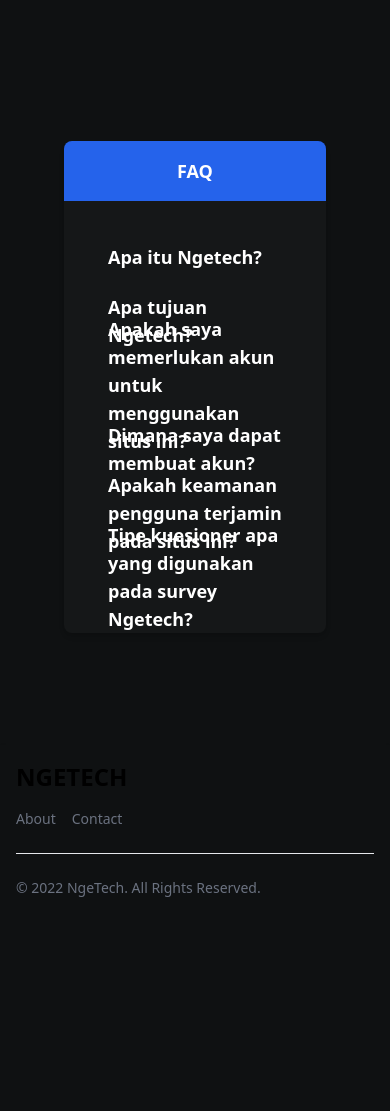
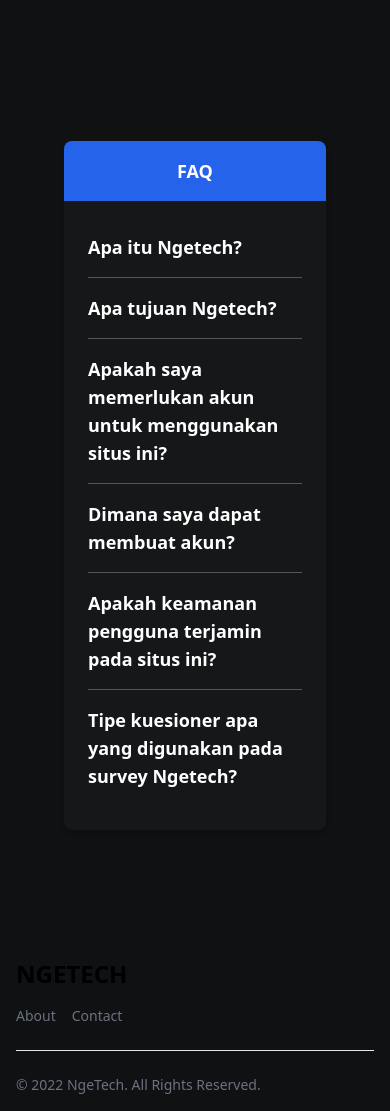
Before and after one commit to ngetech/ngetech, a Django app: page / in a window 390 px wide. Shown: the part 4695-5806 px from the top of the page. Before the commit the page ends 5592 px from the top, so only its background shows below. Run offline with Django 4.2, Linux system fonts and the light colour scheme; some libraries are stand-ins or nearby versions.

Commit message:
fix: faq section responsiveness on mobile web

```diff
--- a/main/templates/index.html
+++ b/main/templates/index.html
@@ -294,13 +294,13 @@
                 <div class="flex flex-wrap justify-center items-center bg-blue-600 hover:bg-blue-700 rounded-t-lg">
                     <h1 class="py-4 text-lg font-bold text-white">FAQ</h1>
                 </div>
-                <div class="m-6">
+                <div class="m-6 md:mx-12 lg:mx-16 flex flex-col divide-y-[1px] divide-charcoal-600">
                     <div class="transition">
-                        <div class="accordion-header cursor-pointer transition flex space-x-5 px-5 items-center h-16">
-                            <h2 class="text-white text-lg font-semibold">Apa itu Ngetech?</h2>
+                        <div class="accordion-header cursor-pointer transition flex items-center">
+                            <h2 class="text-white text-lg font-semibold my-2">Apa itu Ngetech?</h2>
                         </div>
-                        <div class="accordion-content px-5 pt-0 overflow-hidden max-h-0 space-y-4 mr-4 text-sm">
-                            <p class="text-base text-gray-400">
+                        <div class="accordion-content mb-2 pt-0 overflow-hidden max-h-0 space-y-4 mr-4 text-sm">
+                            <p class="text-base text-gray-400 mb-4">
                                 Sekilas tentang kami adalah segala hal yang berkaitan dengan teknologi masa kini, kami
                                 menawarkan
                                 banyak hal bermanfaat bagi masyarakat mulai dari berbagai informasi mengenai teknologi
@@ -312,11 +312,11 @@
                         </div>
                     </div>
                     <div class="transition">
-                        <div class="accordion-header cursor-pointer transition flex space-x-5 px-5 items-center h-16">
-                            <h2 class="text-white text-lg font-semibold">Apa tujuan Ngetech?</h2>
+                        <div class="accordion-header cursor-pointer transition flex items-center">
+                            <h2 class="text-white text-lg font-semibold mb-2 mt-4">Apa tujuan Ngetech?</h2>
                         </div>
-                        <div class="accordion-content px-5 pt-0 overflow-hidden max-h-0 space-y-4 mr-4 text-sm">
-                            <p class="text-base text-gray-400">
+                        <div class="accordion-content mb-2 pt-0 overflow-hidden max-h-0 space-y-4 mr-4 text-sm">
+                            <p class="text-base text-gray-400 mb-4">
                                 Kami sangat menyadari bahwa pusat perputaran teknologi menciptakan generasi baru yang
                                 konsumtif pada zaman digitaisasi ini. Oleh karena itu, kami hadir dalam dunia yang
                                 terdistraksi dengan teknologi untuk mengantar serta membawakan revolusi terhadap
@@ -325,12 +325,12 @@
                         </div>
                     </div>
                     <div class="transition">
-                        <div class="accordion-header cursor-pointer transition flex space-x-5 px-5 items-center h-16">
-                            <h2 class="text-white text-lg font-semibold">Apakah saya memerlukan akun untuk menggunakan
+                        <div class="accordion-header cursor-pointer transition flex items-center">
+                            <h2 class="text-white text-lg font-semibold mb-2 mt-4">Apakah saya memerlukan akun untuk menggunakan
                                 situs ini?</h2>
                         </div>
-                        <div class="accordion-content px-5 pt-0 overflow-hidden max-h-0 space-y-4 mr-4 text-sm">
-                            <p class="text-base text-gray-400">
+                        <div class="accordion-content mb-2 pt-0 overflow-hidden max-h-0 space-y-4 mr-4 text-sm">
+                            <p class="text-base text-gray-400 mb-4">
                                 Anda tidak memerlukan akun untuk melakukan survey seberapa Ngetech, melihat 5. Postingan
                                 Tech terhangat, serta menelusuri lebih jauh lagi tentang <a
                                     href="{% url 'about-us:about-us' %}" class="text-blue-500">Ngetech</a> itu sendiri.
@@ -338,35 +338,35 @@
                         </div>
                     </div>
                     <div class="transition">
-                        <div class="accordion-header cursor-pointer transition flex space-x-5 px-5 items-center h-16">
-                            <h2 class="text-white text-lg font-semibold">Dimana saya dapat membuat akun?</h2>
+                        <div class="accordion-header cursor-pointer transition flex items-center">
+                            <h2 class="text-white text-lg font-semibold mb-2 mt-4">Dimana saya dapat membuat akun?</h2>
                         </div>
-                        <div class="accordion-content px-5 pt-0 overflow-hidden max-h-0 space-y-4 mr-4 text-sm">
-                            <p class="text-base text-gray-400">
+                        <div class="accordion-content mb-2 pt-0 overflow-hidden max-h-0 space-y-4 mr-4 text-sm">
+                            <p class="text-base text-gray-400 mb-4">
                                 Anda dapat membuat akun melalui tautan <a href="{% url 'main:register' %}"
                                     class="text-blue-500">ini</a>.
                             </p>
                         </div>
                     </div>
                     <div class="transition">
-                        <div class="accordion-header cursor-pointer transition flex space-x-5 px-5 items-center h-16">
-                            <h2 class="text-white text-lg font-semibold">Apakah keamanan pengguna terjamin pada situs
+                        <div class="accordion-header cursor-pointer transition flex items-center">
+                            <h2 class="text-white text-lg font-semibold mb-2 mt-4">Apakah keamanan pengguna terjamin pada situs
                                 ini?</h2>
                         </div>
-                        <div class="accordion-content px-5 pt-0 overflow-hidden max-h-0 space-y-4 mr-4 text-sm">
-                            <p class="text-base text-gray-400">
+                        <div class="accordion-content mb-2 pt-0 overflow-hidden max-h-0 space-y-4 mr-4 text-sm">
+                            <p class="text-base text-gray-400 mb-4">
                                 Ngetech dapat menjamin keamanan pengguna pada situs ini dengan menjamin privasi data
                                 pengguna.
                             </p>
                         </div>
                     </div>
                     <div class="transition">
-                        <div class="accordion-header cursor-pointer transition flex space-x-5 px-5 items-center h-16">
-                            <h2 class="text-white text-lg font-semibold">Tipe kuesioner apa yang digunakan pada survey
+                        <div class="accordion-header cursor-pointer transition flex items-center">
+                            <h2 class="text-white text-lg font-semibold mb-2 mt-4">Tipe kuesioner apa yang digunakan pada survey
                                 Ngetech?</h2>
                         </div>
-                        <div class="accordion-content px-5 pt-0 overflow-hidden max-h-0 space-y-4 mr-4 text-sm">
-                            <p class="text-base text-gray-400">
+                        <div class="accordion-content mb-2 pt-0 overflow-hidden max-h-0 space-y-4 mr-4 text-sm">
+                            <p class="text-base text-gray-400 mb-4">
                                 Lorem ipsum dolor sit, amet consectetur adipisicing elit. Provident, tenetur
                                 nemo corrupti porro unde
                                 consectetur officia. Eos, qui quia, voluptates enim, debitis consequatur
--- a/theme/static/css/dist/styles.css
+++ b/theme/static/css/dist/styles.css
@@ -904,46 +914,50 @@ select {
   margin-bottom: 30vh;
 }
 
+.mt-\[16vh\] {
+  margin-top: 16vh;
+}
+
+.mt-auto {
+  margin-top: auto;
+}
+
+.mr-3 {
+  margin-right: 0.75rem;
+}
+
+.mb-6 {
+  margin-bottom: 1.5rem;
+}
+
+.mr-4 {
+  margin-right: 1rem;
+}
+
+.mr-2 {
+  margin-right: 0.5rem;
+}
+
+.mb-2 {
+  margin-bottom: 0.5rem;
+}
+
+.mt-8 {
+  margin-top: 2rem;
+}
+
+.mt-2 {
+  margin-top: 0.5rem;
+}
+
+.mt-4 {
+  margin-top: 1rem;
+}
+
 .mt-6 {
   margin-top: 1.5rem;
 }
 
-.mt-auto {
-  margin-top: auto;
-}
-
-.mr-3 {
-  margin-right: 0.75rem;
-}
-
-.mb-6 {
-  margin-bottom: 1.5rem;
-}
-
-.mr-4 {
-  margin-right: 1rem;
-}
-
-.mr-2 {
-  margin-right: 0.5rem;
-}
-
-.mb-2 {
-  margin-bottom: 0.5rem;
-}
-
-.mt-8 {
-  margin-top: 2rem;
-}
-
-.mt-2 {
-  margin-top: 0.5rem;
-}
-
-.mt-4 {
-  margin-top: 1rem;
-}
-
 .mr-auto {
   margin-right: auto;
 }
@@ -1303,6 +1257,44 @@ select {
   border-bottom-width: calc(1px * var(--tw-divide-y-reverse));
 }
 
+.divide-y-2 > :not([hidden]) ~ :not([hidden]) {
+  --tw-divide-y-reverse: 0;
+  border-top-width: calc(2px * calc(1 - var(--tw-divide-y-reverse)));
+  border-bottom-width: calc(2px * var(--tw-divide-y-reverse));
+}
+
+.divide-y-\[0\.2px\] > :not([hidden]) ~ :not([hidden]) {
+  --tw-divide-y-reverse: 0;
+  border-top-width: calc(0.2px * calc(1 - var(--tw-divide-y-reverse)));
+  border-bottom-width: calc(0.2px * var(--tw-divide-y-reverse));
+}
+
+.divide-y-\[0\.5px\] > :not([hidden]) ~ :not([hidden]) {
+  --tw-divide-y-reverse: 0;
+  border-top-width: calc(0.5px * calc(1 - var(--tw-divide-y-reverse)));
+  border-bottom-width: calc(0.5px * var(--tw-divide-y-reverse));
+}
+
+.divide-y-\[1px\] > :not([hidden]) ~ :not([hidden]) {
+  --tw-divide-y-reverse: 0;
+  border-top-width: calc(1px * calc(1 - var(--tw-divide-y-reverse)));
+  border-bottom-width: calc(1px * var(--tw-divide-y-reverse));
+}
+
+.divide-y-reverse > :not([hidden]) ~ :not([hidden]) {
+  --tw-divide-y-reverse: 1;
+}
+
+.divide-charcoal-700 > :not([hidden]) ~ :not([hidden]) {
+  --tw-divide-opacity: 1;
+  border-color: rgb(24 26 30 / var(--tw-divide-opacity));
+}
+
+.divide-charcoal-600 > :not([hidden]) ~ :not([hidden]) {
+  --tw-divide-opacity: 1;
+  border-color: rgb(85 86 92 / var(--tw-divide-opacity));
+}
+
 .self-center {
   align-self: center;
 }
```
Also changed, not shown: other parts of theme/static/css/dist/styles.css (+68 -218 lines).
